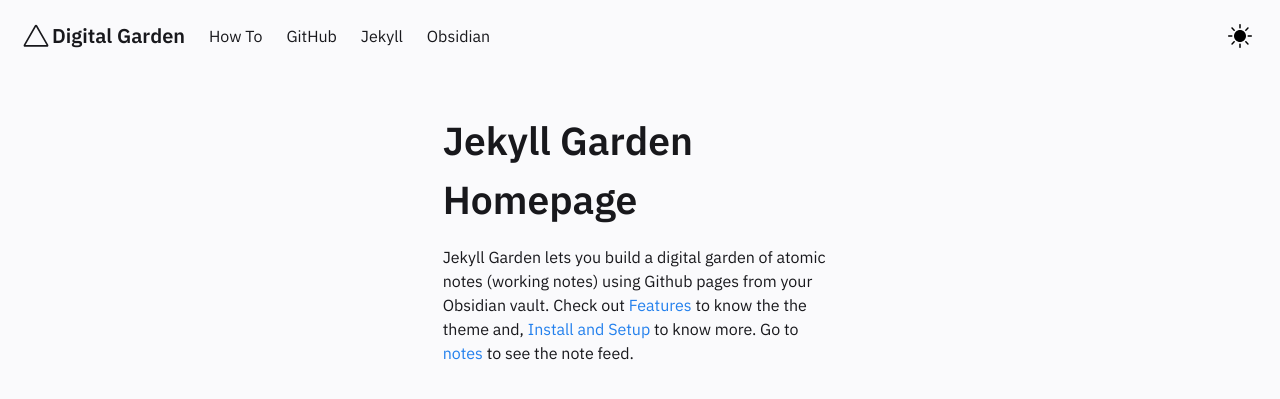
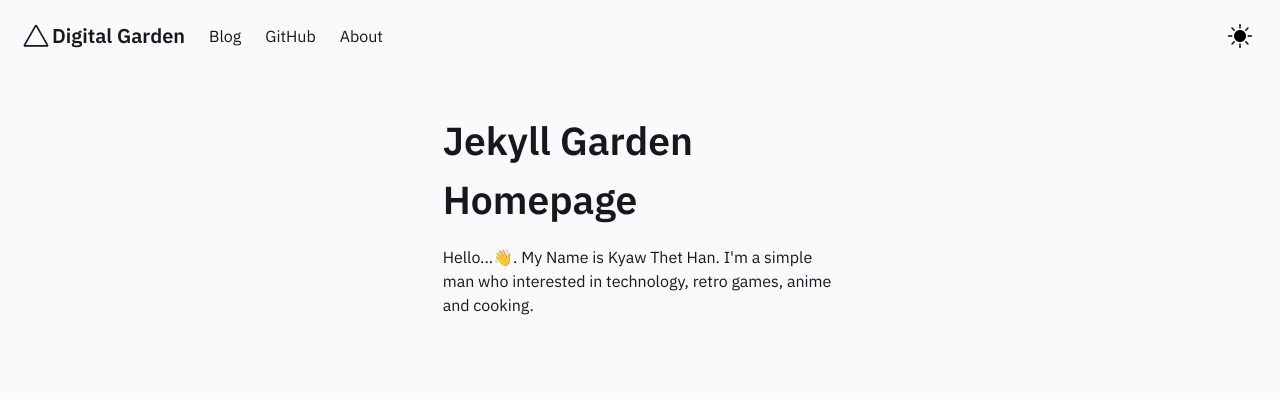
Before and after one commit to Kickman2/kickman2.github.io, a Jekyll site: the page built from pages/index.md, in a window 1280 px wide. Shown: the top 399 px of the page. Built offline with Jekyll 4.4.1, drawn with Linux system fonts in a browser that asks for light colours.

Commit message:
cutomize name,homepage,header and add about layout

```diff
--- a/_config.yml
+++ b/_config.yml
@@ -28,10 +28,10 @@
 # your social media links etc
 #######################################################################
 
-heading: Digital Garden # Change this
+heading: SimpleMan # Change this
 copyright:
   year: 2021
-  msg: Your Name # This is a mandatory attribute for copyright to be displayed ; If deleting this, edit at footer layout.
+  msg: Kyaw Thet Han # This is a mandatory attribute for copyright to be displayed ; If deleting this, edit at footer layout.
 
 
 #####################################################################
--- a/_includes/Header.html
+++ b/_includes/Header.html
@@ -55,17 +55,14 @@
 
     <div id="navbarBasicExample" class="navbar-menu">
       <div class="navbar-start">
-        <a href="../posts/how-to"  class="navbar-item">
-          How To
+        <a href="../posts"  class="navbar-item">
+          Blog
         </a>
-        <a href="https://github.com/Jekyll-Garden/jekyll-garden.github.io" target="_blank" class="navbar-item">
+        <a href="https://github.com/Kickman2" target="_blank" class="navbar-item">
           GitHub
         </a>
-        <a href="https://jekyllrb.com/" target="_blank"  class="navbar-item">
-          Jekyll
-        </a>
-        <a href="https://obsidian.md/"  target="_blank" class="navbar-item">
-          Obsidian
+        <a href="../about"  target="_blank" class="navbar-item">
+          About
         </a>
       </div>
       <div class="navbar-end is-hidden-mobile" onclick="modeSwitcher()" >
--- a/_includes/Homepage.html
+++ b/_includes/Homepage.html
@@ -3,9 +3,7 @@
     <h1>Jekyll Garden Homepage</h1>
 
     <p>
-        Jekyll Garden lets you build a digital garden of atomic notes (working notes) using Github pages from your Obsidian vault.
-        Check out <a href="../posts/how-to">Features </a> to know the the theme and, <a href="../posts/how-to"> Install and Setup </a> to know more.
-        Go to <a href="../notes"> notes </a> to see the note feed.
+        Hello...👋. My Name is Kyaw Thet Han. I'm a simple man who interested in technology, retro games, anime and cooking.
     </p>
 
     </div>
```
Also changed, not shown: _layouts/About.html (added, +174 -0 lines), pages/about.md (added, +4 -0 lines), assets/img/favicon.png, 1 other file.
